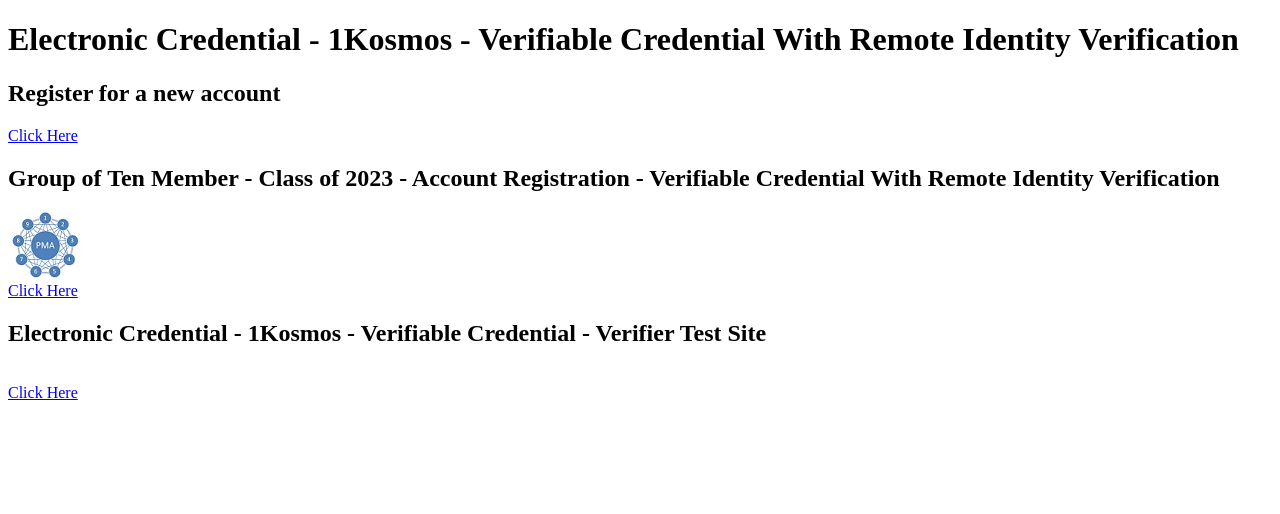
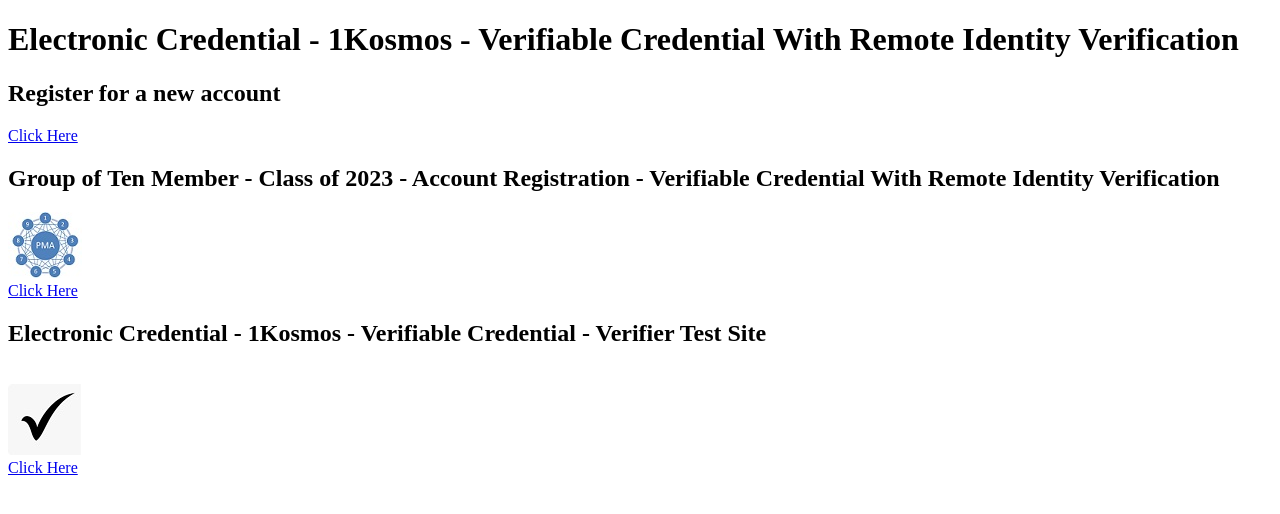
Before and after one commit to eyargholder/Electronic-Credentials, a website: page src/index.html in a window 1280 px wide. Drawn offline with Linux system fonts and the light colour scheme.

Commit message:
Update index.html

```diff
--- a/src/index.html
+++ b/src/index.html
@@ -11,6 +11,7 @@
 	<a href="https://gateway.pinata.cloud/ipfs/QmbvixJke5wdhwqv8aq8vFD6b3RLR3MT5ViZaG9h4jAmXu/#0"> <img src="small-got.jpg" width=”74″ height=”66″> </a><br>
 	<a href="https://gateway.pinata.cloud/ipfs/QmbvixJke5wdhwqv8aq8vFD6b3RLR3MT5ViZaG9h4jAmXu/#0">Click Here</a>
 	<h2>Electronic Credential - 1Kosmos - Verifiable Credential - Verifier Test Site</h2><br>
+	<a href="https://gateway.pinata.cloud/ipfs/QmbvixJke5wdhwqv8aq8vFD6b3RLR3MT5ViZaG9h4jAmXu/#0"> <img src="small-check.jpg" width=”74″ height=”71″> </a><br>
 	<a href="https://1KosmosB2CDemo.b2clogin.com/1KosmosB2CDemo.onmicrosoft.com/oauth2/v2.0/authorize?p=B2C_1_1Kosmos-B2C-sign-up-in&client_id=50b1a3b2-41ff-4063-b1dc-e0894f602411&nonce=defaultNonce&redirect_uri=https%3A%2F%2Fjwt.ms&scope=openid&response_type=code&prompt=login">Click Here</a>
 </body>
 </html>
```
